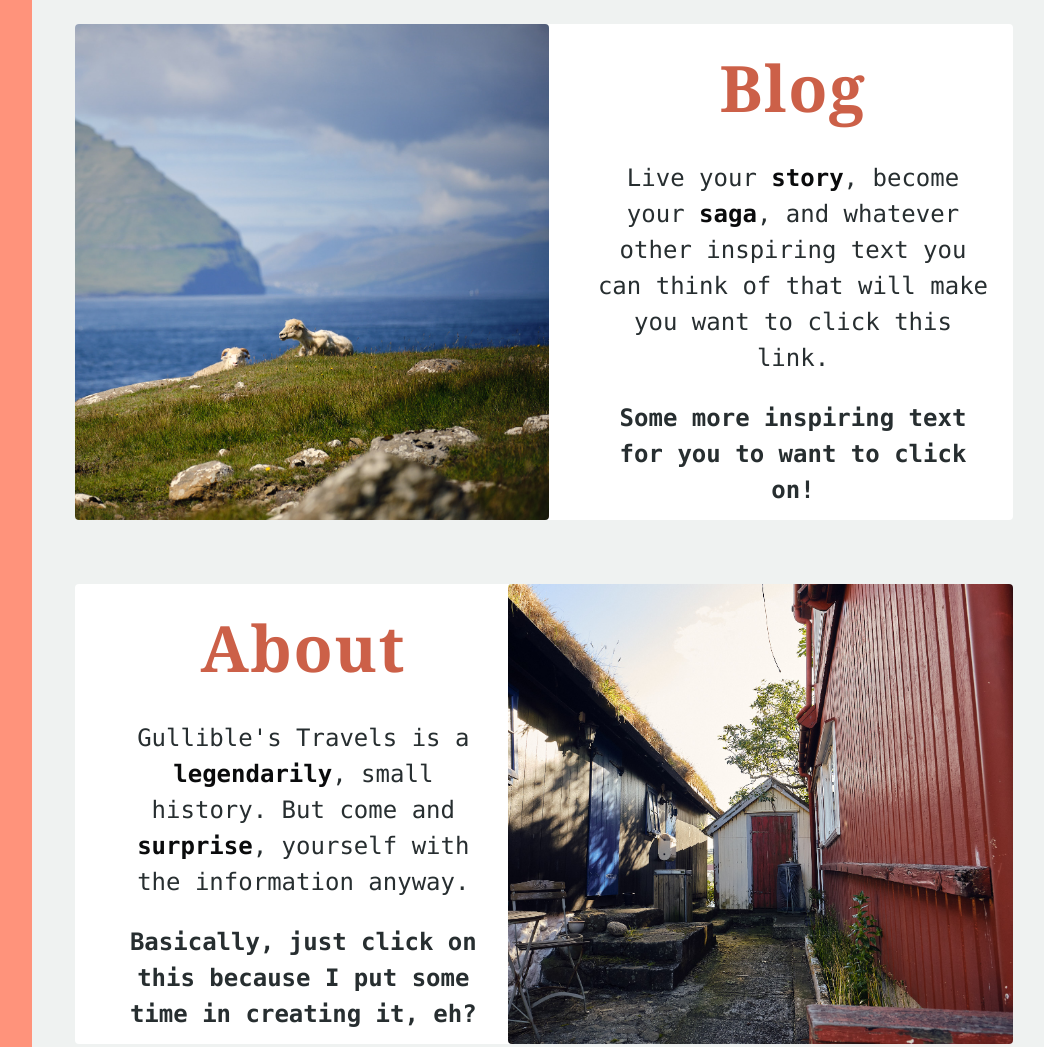
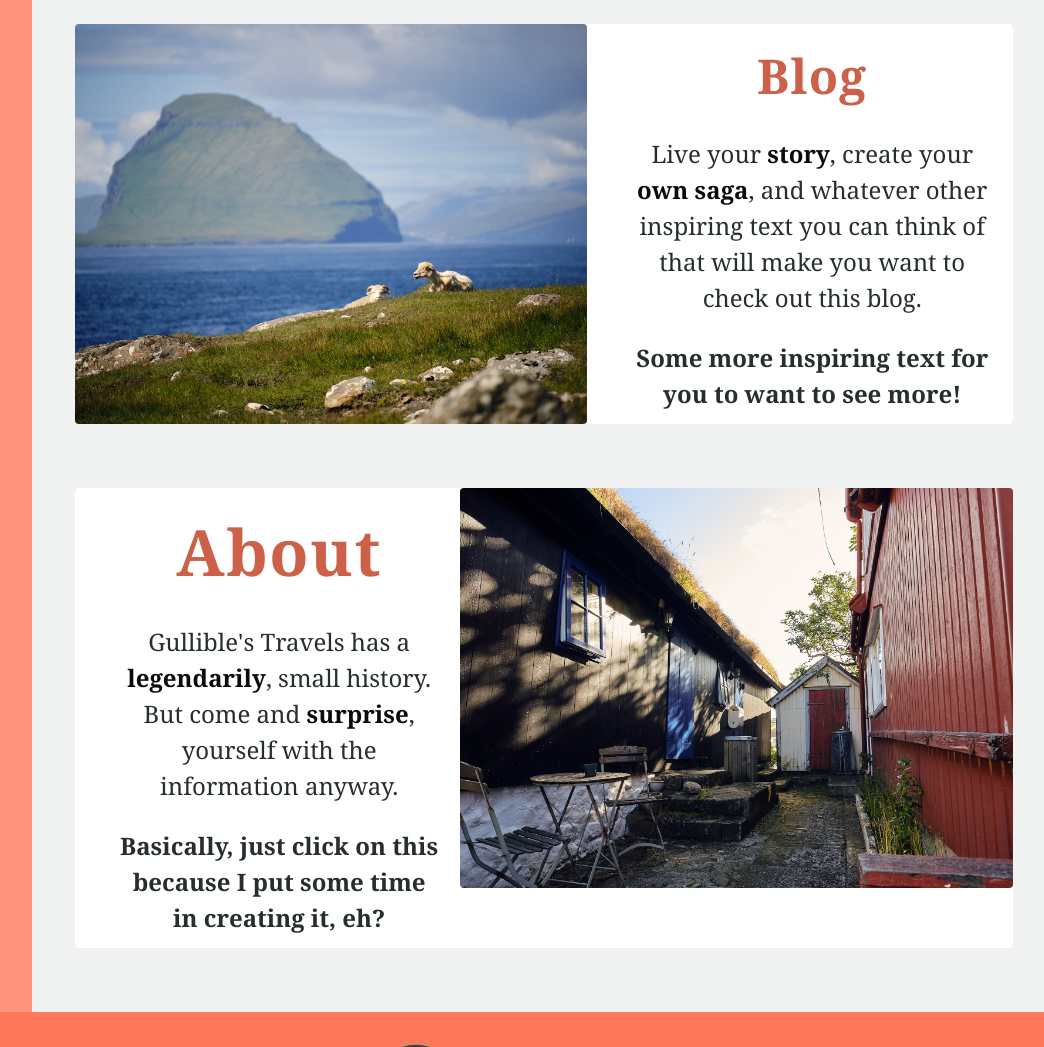
Before and after one commit to WatCodeDatCode/travelblog, a website: page index.html in a window 1280 px wide. Shown: the part 840-1887 px from the top of the page, without its empty margins (224-1268 px from the left). Drawn offline with Linux system fonts and the light colour scheme.

Commit message:
Improve responsiveness of home images and correct text

```diff
--- a/index.html
+++ b/index.html
@@ -94,27 +94,27 @@
             href="blog.html"
             class="flex flex-wrap lg:flex-no-wrap w-11/12 mx-auto mt-16 bg-white rounded hover:shadow-xl"
           >
-            <div class="relative">
+            <div class="max-h-50 relative">
               <img
-                class="h-full max-h-50 sm:max-h-full object-cover object-right rounded"
+                class="h-full w-full object-cover rounded"
                 src="assets/images/sheep_on_cliff_faroe_islands.jpg"
                 alt=""
               />
             </div>
-            <div class="mt-4 lg:ml-6 text-center">
+            <div class="mt-4 lg:ml-6 text-center font-serif ">
               <div
-                class="font-serif text-2xl lg:text-4xl xl:text-6xl tracking-wide text-primary-600 font-bold"
+                class="text-2xl lg:text-4xl xl:text-5xl tracking-wide text-primary-600 font-bold"
               >
                 Blog
               </div>
               <p class="text-lg xl:text-2xl mt-3 xl:mt-6 mx-5">
                 Live your <span class="text-dark-900 font-bold">story</span>,
-                become your <span class="text-dark-900 font-bold">saga</span>,
+                create your <span class="text-dark-900 font-bold">own saga</span>,
                 and whatever other inspiring text you can think of that will
-                make you want to click this link.
+                make you want to check out this blog.
               </p>
               <p class="font-bold text-lg xl:text-2xl my-3 xl:mt-6 mx-5">
-                Some more inspiring text for you to want to click on!
+                Some more inspiring text for you to want to see more!
               </p>
             </div>
           </a>
@@ -122,14 +122,14 @@
             href="about.html"
             class="flex flex-wrap lg:flex-no-wrap w-11/12 mx-auto my-16 bg-white rounded hover:shadow-xl"
           >
-            <div class="mt-4 lg:ml-6 text-center">
+            <div class="font-serif mt-4 lg:ml-6 text-center">
               <div
-                class="font-serif text-2xl lg:text-4xl xl:text-6xl tracking-wide text-primary-600 font-bold"
+                class="text-2xl lg:text-4xl xl:text-6xl tracking-wide text-primary-600 font-bold"
               >
                 About
               </div>
               <p class="text-lg xl:text-2xl mt-3 xl:mt-6 mx-5">
-                Gullible's Travels is a
+                Gullible's Travels has a
                 <span class="text-dark-900 font-bold">legendarily</span>, small
                 history. But come and
                 <span class="text-dark-900 font-bold">surprise</span>, yourself
@@ -140,9 +140,9 @@
                 creating it, eh?
               </p>
             </div>
-            <div class="relative">
+            <div class="max-h-50">
               <img
-                class="h-full max-h-50 sm:max-h-full object-cover object-right rounded"
+                class="h-full w-full object-cover rounded"
                 src="assets/images/torshavn_faroe_islands.jpg"
                 alt=""
               />
--- a/styles/styles.css
+++ b/styles/styles.css
@@ -832,11 +832,6 @@ video {
      object-fit: cover;
 }
 
-.object-right {
-  -o-object-position: right;
-     object-position: right;
-}
-
 .py-1 {
   padding-top: 0.25rem;
   padding-bottom: 0.25rem;
@@ -1684,10 +1679,6 @@ nav ul {
     margin-top: 3rem;
   }
 
-  .sm\:max-h-full {
-    max-height: 100%;
-  }
-
   .sm\:w-20 {
     width: 5rem;
   }
@@ -1833,6 +1824,10 @@ nav ul {
     font-size: 2.25rem;
   }
 
+  .xl\:text-5xl {
+    font-size: 3rem;
+  }
+
   .xl\:text-6xl {
     font-size: 4rem;
   }
```
